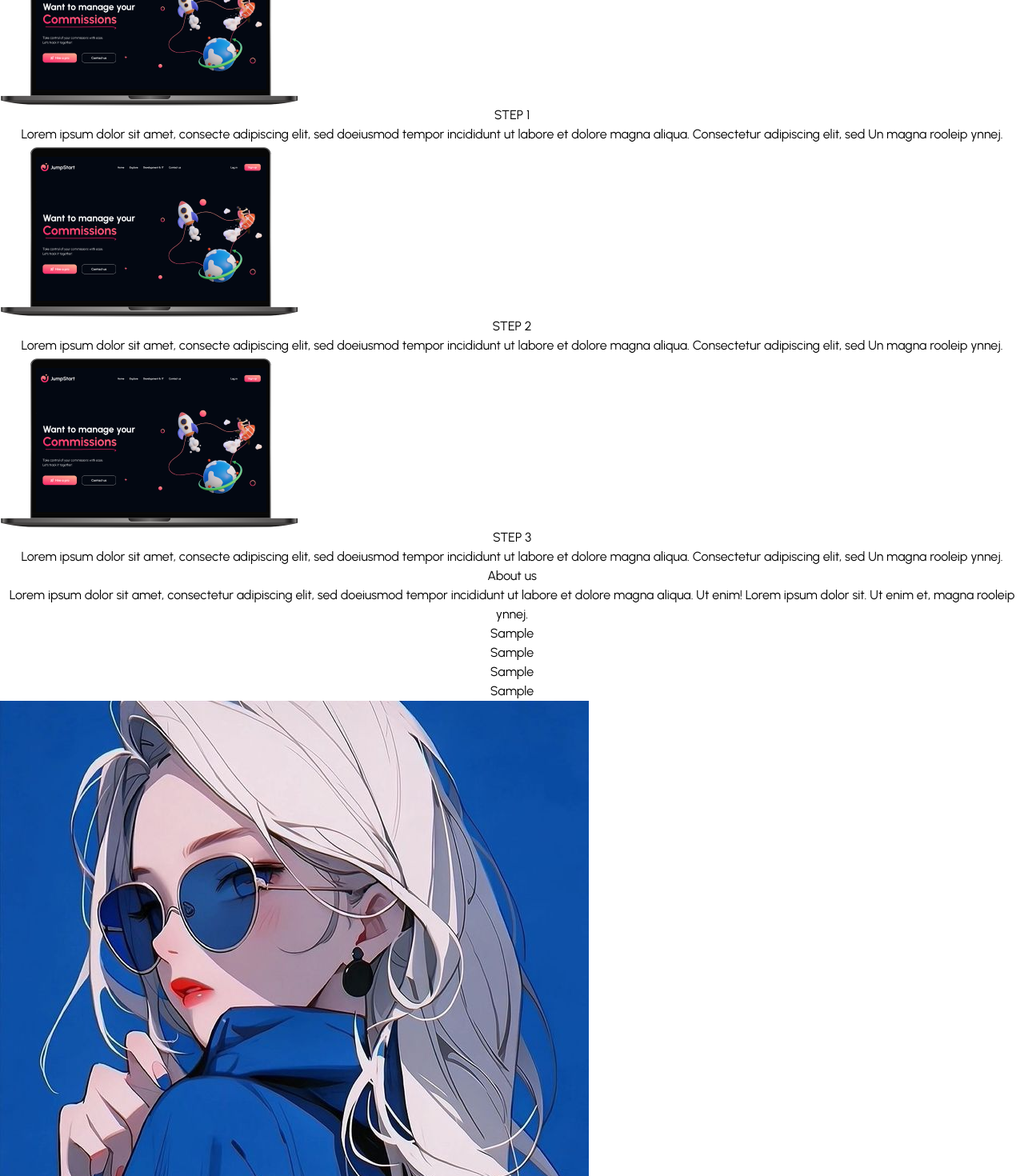
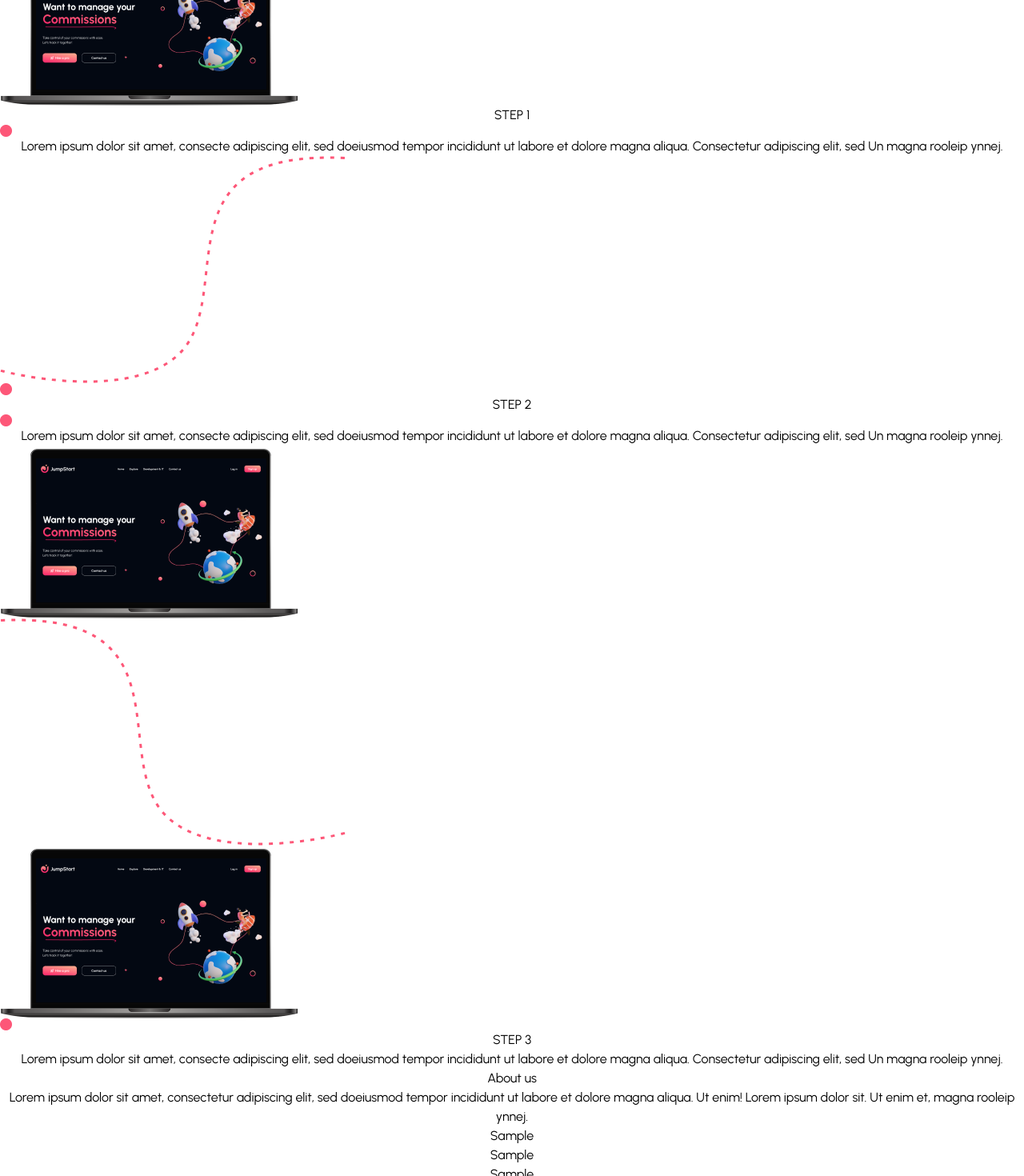
Before and after one commit to devJennyy/jumpstart, a React (Vite) app: page / in a window 1280 px wide. Shown: the part 6580-8050 px from the top of the page at 80% size. Built offline with nearby package versions, Linux system fonts and the light colour scheme.

Commit message:
Test Only

```diff
--- a/src/App.tsx
+++ b/src/App.tsx
@@ -12,7 +12,7 @@ function App() {
         ══════════════════════════════════════════════════════════════════════════*/}
       <div className="flex-col bg-[#030812] w-full text-white pt-5 md:flex hidden">
         {/* Navbar */}
-        <div className="flex flex-row justify-between items-center h-[100px] w-full px-56 fixed top-0 bg-[#030812]/30 backdrop-blur-md z-50 ">
+        <div className="flex flex-row justify-between items-center h-[100px] w-full px-56 fixed top-0 bg-[#030812]/30 backdrop-blur-md z-50">
           <a
             href="#homepage"
             className="flex flex-row justify-start items-center gap-4"
@@ -115,7 +115,7 @@ function App() {
             <div className="flex flex-col gap-10">
               <img
                 src="/images/demo-pic.png"
-                className="w-[372px] h-[216px] hover:scale-110 z-50 transition-all cursor-pointer"
+                className="w-[372px] h-[216px] hover:scale-110 z-40 transition-all cursor-pointer"
               />
 
               <div className="flex flex-col text-left gap-5">
@@ -166,7 +166,7 @@ function App() {
               </div>
               <img
                 src="/images/demo-pic.png"
-                className="w-[372px] h-[216px] hover:scale-110 z-50 transition-all cursor-pointer"
+                className="w-[372px] h-[216px] hover:scale-110 z-40 transition-all cursor-pointer"
               />
             </div>
 
@@ -178,7 +178,7 @@ function App() {
             <div className="flex flex-col gap-10">
               <img
                 src="/images/demo-pic.png"
-                className="w-[372px] h-[216px] hover:scale-110 z-50 transition-all cursor-pointer"
+                className="w-[372px] h-[216px] hover:scale-110 z-40 transition-all cursor-pointer"
               />
               <div className="flex flex-col items-end gap-5">
                 <div className="flex flex-row items-center gap-10">
@@ -209,7 +209,7 @@ function App() {
           <div className="flex flex-col w-1/2 pb-14">
             <div className="flex flex-row">
               <div className="border w-[223px] h-[280px] relative">
-                <div className="bg-[#ED6C8D] w-[219px] h-[221px] absolute top-0 right-0 mt-[-32px] mr-[-32px] outline outline-[#030812] outline-[11px] hover:scale-105 z-50 transition-all cursor-pointer"></div>
+                <div className="bg-[#ED6C8D] w-[219px] h-[221px] absolute top-0 right-0 mt-[-32px] mr-[-32px] outline outline-[#030812] outline-[11px] hover:scale-105 z-40 transition-all cursor-pointer"></div>
                 <div className="flex flex-col justify-end text-left h-full pl-8 pb-3">
                   <p className="text-[16px] font-bold pb-1">Manage</p>
                   <p className="text-[12px] font-medium text-[#BDBDBD] w-[170px]">
@@ -221,7 +221,7 @@ function App() {
 
               <div className="pt-[66px] pl-[123px]">
                 <div className="border w-[223px] h-[280px] relative">
-                  <div className="bg-[#ED6C8D] w-[219px] h-[221px] absolute top-0 right-0 mt-[-32px] mr-[-32px] outline outline-[#030812] outline-[11px] hover:scale-105 z-50 transition-all cursor-pointer"></div>
+                  <div className="bg-[#ED6C8D] w-[219px] h-[221px] absolute top-0 right-0 mt-[-32px] mr-[-32px] outline outline-[#030812] outline-[11px] hover:scale-105 z-40 transition-all cursor-pointer"></div>
                   <div className="flex flex-col justify-end text-left h-full pl-8 pb-3">
                     <p className="text-[16px] font-bold pb-1">Track</p>
                     <p className="text-[12px] font-medium text-[#BDBDBD] w-[170px]">
@@ -235,7 +235,7 @@ function App() {
 
             <div className="flex flex-row pl-[50px]">
               <div className="border w-[223px] h-[280px] relative">
-                <div className="bg-[#ED6C8D] w-[219px] h-[221px] absolute top-0 right-0 mt-[-32px] mr-[-32px] outline outline-[#030812] outline-[11px] hover:scale-105 z-50 transition-all cursor-pointer"></div>
+                <div className="bg-[#ED6C8D] w-[219px] h-[221px] absolute top-0 right-0 mt-[-32px] mr-[-32px] outline outline-[#030812] outline-[11px] hover:scale-105 z-40 transition-all cursor-pointer"></div>
                 <div className="flex flex-col justify-end text-left h-full pl-8 pb-3">
                   <p className="text-[16px] font-bold pb-1">Record</p>
                   <p className="text-[12px] font-medium text-[#BDBDBD] w-[170px]">
@@ -247,7 +247,7 @@ function App() {
 
               <div className="pt-[66px] pl-[123px]">
                 <div className="border w-[223px] h-[280px] relative">
-                  <div className="bg-[#ED6C8D] w-[219px] h-[221px] absolute top-0 right-0 mt-[-32px] mr-[-32px] outline outline-[#030812] outline-[11px] hover:scale-105 z-50 transition-all cursor-pointer"></div>
+                  <div className="bg-[#ED6C8D] w-[219px] h-[221px] absolute top-0 right-0 mt-[-32px] mr-[-32px] outline outline-[#030812] outline-[11px] hover:scale-105 z-40 transition-all cursor-pointer"></div>
                   <div className="flex flex-col justify-end text-left h-full pl-8 pb-3">
                     <p className="text-[16px] font-bold pb-1">Maintained</p>
                     <p className="text-[12px] font-medium text-[#BDBDBD] w-[170px]">
@@ -487,7 +487,16 @@ function App() {
                     className="min-w-[263px] h-[152px]"
                   />
                   <div className="flex flex-col items-start justify-start gap-3">
+                    <div className="flex flex-row justify-center items-center">
                       <p className="text-[20px] font-bold">STEP 1</p>
+                      <div>
+                        <img
+                          src="/images/circle.png"
+                          className="bg-cover w-[12px] ml-5"
+                        />
+                      </div>
+                    </div>
+
                     <p className="w-[263px] text-[12px] font-medium text-justify">
                       Lorem ipsum dolor sit amet, consecte adipiscing elit, sed
                       doeiusmod tempor incididunt ut labore et dolore magna
@@ -498,14 +507,29 @@ function App() {
                 </div>
               </div>
 
+              <img
+                src="/images/dash-left.svg"
+                className="ml-[-180px] w-[34%] h-[280px] mt-[-80px]"
+              />
+
               <div className="flex-1 w-[100vw] bg-info h-full">
                 <div className="flex flex-col justify-center items-center gap-10">
+                  <div className="flex flex-col items-center justify-start gap-3">
+                    <div className="flex flex-row justify-center items-center">
+                      <div>
                         <img
-                    src="/images/demo-pic.png"
-                    className="min-w-[263px] h-[152px]"
+                          src="/images/circle.png"
+                          className="bg-cover w-[12px] ml-5"
                         />
-                  <div className="flex flex-col items-start justify-start gap-3">
+                      </div>
                       <p className="text-[20px] font-bold">STEP 2</p>
+                      <div>
+                        <img
+                          src="/images/circle.png"
+                          className="bg-cover w-[12px] ml-5"
+                        />
+                      </div>
+                    </div>
                     <p className="w-[263px] text-[12px] font-medium text-justify">
                       Lorem ipsum dolor sit amet, consecte adipiscing elit, sed
                       doeiusmod tempor incididunt ut labore et dolore magna
@@ -513,8 +537,17 @@ function App() {
                       ynnej.
                     </p>
                   </div>
+                  <img
+                    src="/images/demo-pic.png"
+                    className="min-w-[263px] h-[152px]"
+                  />
                 </div>
               </div>
+
+              <img
+                src="/images/dash-right.svg"
+                className="mr-[-170px] w-[34%] h-[280px] mt-[-45px]"
+              />
 
               <div className="flex-1 w-[100vw] bg-info h-full">
                 <div className="flex flex-col justify-center items-center gap-10">
@@ -522,8 +555,16 @@ function App() {
                     src="/images/demo-pic.png"
                     className="min-w-[263px] h-[152px]"
                   />
-                  <div className="flex flex-col items-start justify-start gap-3">
+                  <div className="flex flex-col items-end justify-start gap-3">
+                    <div className="flex flex-row justify-end items-center">
+                      <div>
+                        <img
+                          src="/images/circle.png"
+                          className="bg-cover w-[12px] mr-5"
+                        />
+                      </div>
                       <p className="text-[20px] font-bold">STEP 3</p>
+                    </div>
                     <p className="w-[263px] text-[12px] font-medium text-justify">
                       Lorem ipsum dolor sit amet, consecte adipiscing elit, sed
                       doeiusmod tempor incididunt ut labore et dolore magna
@@ -557,7 +598,7 @@ function App() {
           <div className="flex flex-col w-full h-full pt-16">
             <div className="flex flex-row">
               <div className="border w-[120px] h-[140px] relative">
-                <div className="bg-[#ED6C8D] w-[120px] h-[120px] absolute top-0 right-0 mt-[-16px] mr-[-18px] outline outline-[#030812] outline-[5px] hover:scale-105 z-50 transition-all cursor-pointer"></div>
+                <div className="bg-[#ED6C8D] w-[120px] h-[120px] absolute top-0 right-0 mt-[-16px] mr-[-18px] outline outline-[#030812] outline-[5px] hover:scale-105 z-40 transition-all cursor-pointer"></div>
                 <div className="flex items-start pt-[113px] pl-4">
                   <p className="text-[12px] font-bold pb-[2px]">Sample</p>
                 </div>
@@ -565,7 +606,7 @@ function App() {
 
               <div className="pt-[40px] pl-[60px]">
                 <div className="border w-[120px] h-[140px] relative">
-                  <div className="bg-[#ED6C8D] w-[119px] h-[120px] absolute top-0 right-0 mt-[-16px] mr-[-18px] outline outline-[#030812] outline-[5px] hover:scale-105 z-50 transition-all cursor-pointer"></div>
+                  <div className="bg-[#ED6C8D] w-[119px] h-[120px] absolute top-0 right-0 mt-[-16px] mr-[-18px] outline outline-[#030812] outline-[5px] hover:scale-105 z-40 transition-all cursor-pointer"></div>
                   <div className="flex items-start pt-[113px] pl-4">
                     <p className="text-[12px] font-bold pb-[2px]">Sample</p>
                   </div>
@@ -575,7 +616,7 @@ function App() {
 
             <div className="flex flex-row pl-[15px]">
               <div className="border w-[120px] h-[140px] relative">
-                <div className="bg-[#ED6C8D] w-[119px] h-[120px] absolute top-0 right-0 mt-[-16px] mr-[-18px] outline outline-[#030812] outline-[5px] hover:scale-105 z-50 transition-all cursor-pointer"></div>
+                <div className="bg-[#ED6C8D] w-[119px] h-[120px] absolute top-0 right-0 mt-[-16px] mr-[-18px] outline outline-[#030812] outline-[5px] hover:scale-105 z-40 transition-all cursor-pointer"></div>
                 <div className="flex items-start pt-[113px] pl-4">
                   <p className="text-[12px] font-bold pb-[2px]">Sample</p>
                 </div>
@@ -583,7 +624,7 @@ function App() {
 
               <div className="pt-[40px] pl-[60px]">
                 <div className="border w-[120px] h-[140px] relative">
-                  <div className="bg-[#ED6C8D] w-[119px] h-[120px] absolute top-0 right-0 mt-[-16px] mr-[-18px] outline outline-[#030812] outline-[5px] hover:scale-105 z-50 transition-all cursor-pointer"></div>
+                  <div className="bg-[#ED6C8D] w-[119px] h-[120px] absolute top-0 right-0 mt-[-16px] mr-[-18px] outline outline-[#030812] outline-[5px] hover:scale-105 z-40 transition-all cursor-pointer"></div>
                   <div className="flex items-start pt-[113px] pl-4">
                     <p className="text-[12px] font-bold pb-[2px]">Sample</p>
                   </div>
@@ -595,9 +636,8 @@ function App() {
 
         {/* Contact us */}
         <div className="flex flex-col pt-24 bg-[#030812] w-full h-[100vh] px-5 snap-always snap-center">
-
           <div className="flex flex-row justify-center items-center gap-10">
-            <div className="flex flex-col justify-center items-center gap-3 mt-16">
+            <div className="flex flex-col justify-center items-center gap-3 mt-24">
               <div className="rounded-[10px] border-[4px] border-[#353941] outline outline-[2px] outline-[#676A70] cursor-pointer">
                 <img
                   src="/images/avatar-girl.jpeg"
@@ -607,7 +647,7 @@ function App() {
 
               <div className="flex flex-col justify-center items-center gap-1">
                 <p className="text-[12px] font-bold">Jenny Pieloor</p>
-                <p className="text-[10px] font-normal text-[#B7B4BB]">
+                <p className="text-[9px] font-normal text-[#B7B4BB]">
                   Front-End Developer
                 </p>
               </div>
@@ -635,7 +675,7 @@ function App() {
 
               <div className="flex flex-col justify-center items-center gap-1">
                 <p className="text-[12px] font-bold">JumpStart</p>
-                <p className="text-[10px] font-normal text-[#B7B4BB]">
+                <p className="text-[9px] font-normal text-[#B7B4BB]">
                   Official Website
                 </p>
               </div>
@@ -653,7 +693,7 @@ function App() {
               </div>
             </div>
 
-            <div className="flex flex-col justify-center items-center gap-3 mt-16">
+            <div className="flex flex-col justify-center items-center gap-3 mt-24">
               <div className="rounded-[10px] border-[4px] border-[#353941] outline outline-[2px] outline-[#676A70] cursor-pointer">
                 <img
                   src="/images/avatar-boy.jpeg"
@@ -663,7 +703,7 @@ function App() {
 
               <div className="flex flex-col justify-center items-center gap-1">
                 <p className="text-[12px] font-bold">Jhoemer Muyco</p>
-                <p className="text-[10px] font-normal text-[#B7B4BB]">
+                <p className="text-[9px] font-normal text-[#B7B4BB]">
                   Full-Stack Developer
                 </p>
               </div>
@@ -682,8 +722,8 @@ function App() {
             </div>
           </div>
 
-          <div className="flex flex-col items-center gap-5 pt-[60px]">
-            <p className="text-[12px] font-normal text-[#9A9CA0] tracking-[.2em]">
+          <div className="flex flex-col items-center gap-7 pt-[60px]">
+            <p className="text-[10px] font-normal text-[#9A9CA0] tracking-[.2em]">
               MANAGE YOUR COMMISSIONS ON
             </p>
 
@@ -692,7 +732,7 @@ function App() {
               <p className="text-[30px] font-bold">JumpStart</p>
             </div>
 
-            <p className="w-[257px] text-[12px] font-medium text-[#CFCFD1]">
+            <p className="w-[257px] text-[12px] font-normal text-[#CFCFD1]">
               Lorem ipsum dolor sit amet, consectetur adipisci elit, doeiusmod
               tempor incididunt labore et magna rooleip ynnej.
             </p>
```
Also changed, not shown: public/images/dash-left-mobile.svg (added). Lines whose indentation alone changed are shown as unchanged.
